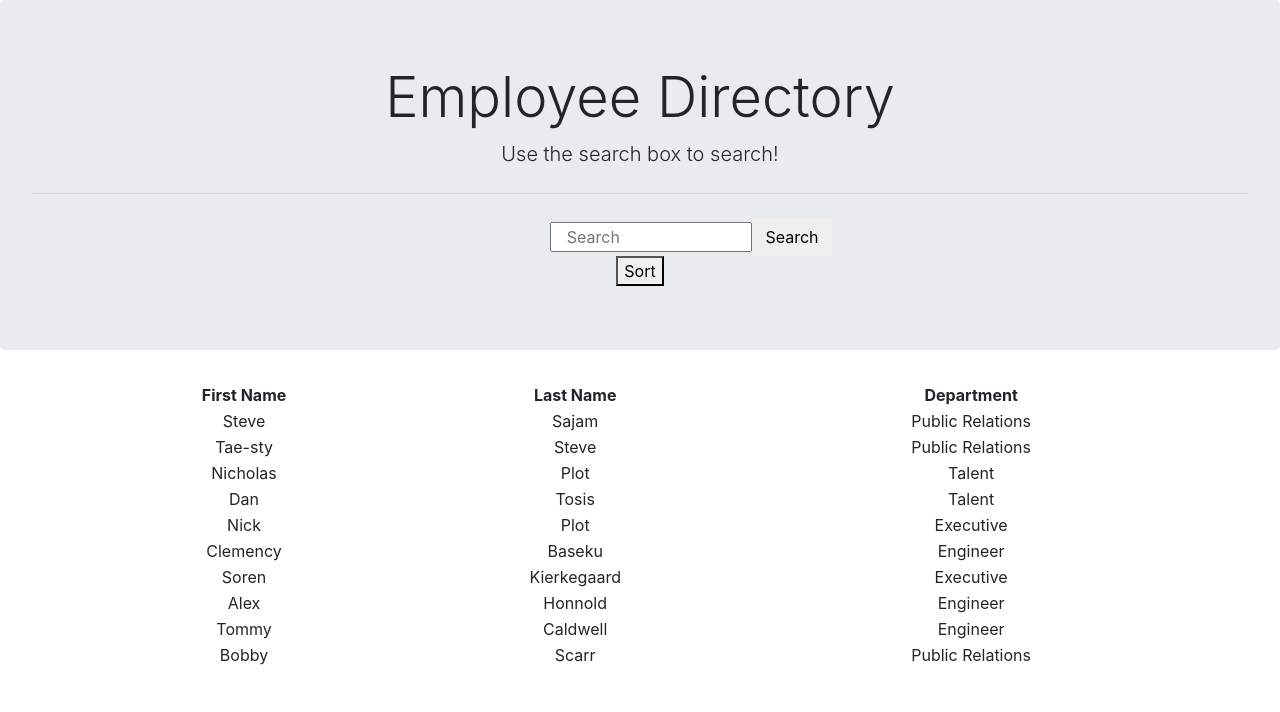
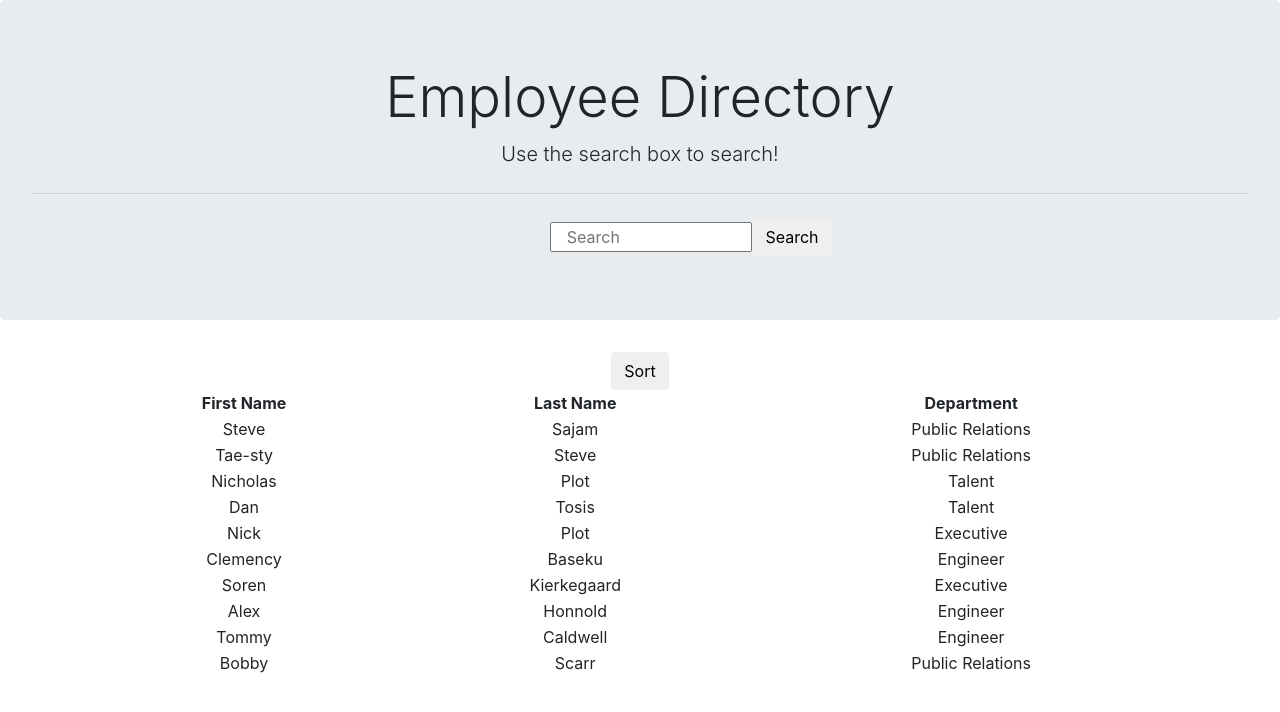
Before and after one commit to erasersleeve/Employee-Directory, a React (Create React App) app: page / in a window 1280 px wide. Shown: the top 712 px of the page. Built offline with nearby package versions, Linux system fonts and the light colour scheme.

Commit message:
Sort button config

```diff
--- a/src/App.js
+++ b/src/App.js
@@ -74,8 +74,8 @@ function App() {
   return (
     <>
       {/* <Jumbotron/> */}
-      <Jumbotron findEmployee={findEmployee} sort={sort}/>
-      <Directory users={filtered.filtered}/>
+      <Jumbotron findEmployee={findEmployee}/>
+      <Directory users={filtered.filtered}  sort={sort}/>
     </>
   );
 }
--- a/src/components/Directory/index.js
+++ b/src/components/Directory/index.js
@@ -2,9 +2,10 @@ import React, { Component } from "react";
 import { render } from "@testing-library/react";
 const directory = require("../../directory.json");
 
-function Directory ({users}) {
+function Directory ({users, sort}) {
     return (
         <div className="container text-center">
+            <button className="btn" onClick={sort}>Sort</button>
             <table style={{width:"100%"}}>
                 <tr>
                     <th>First Name</th>
--- a/src/components/Jumbotron/index.js
+++ b/src/components/Jumbotron/index.js
@@ -3,7 +3,7 @@ import Search from "../Search/index"
 import "./style.css";
 
 
-export default  function Jumbotron( {findEmployee, sort} ) {
+export default  function Jumbotron( {findEmployee} ) {
 
 
     return (
@@ -13,7 +13,6 @@ export default  function Jumbotron( {findEmployee, sort} ) {
             <hr className="my-4"/>
             <div className="text-center">
             <Search findEmployee={findEmployee}/>
-            <button onClick={sort}>Sort</button>
             </div>
 
         </div>
```
